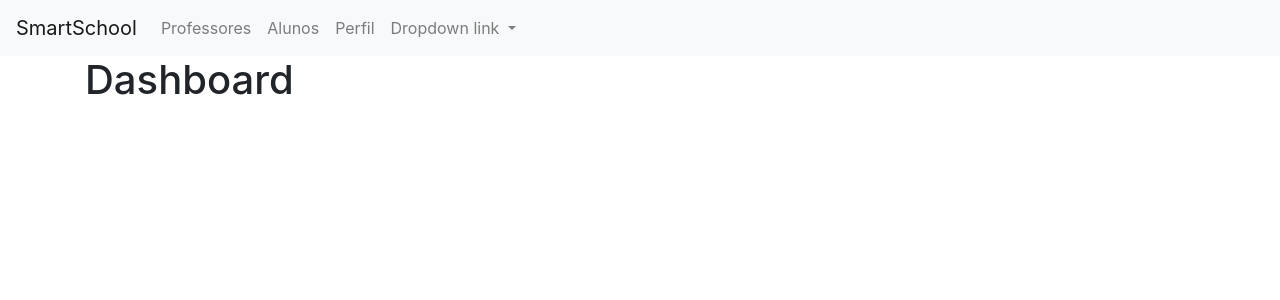
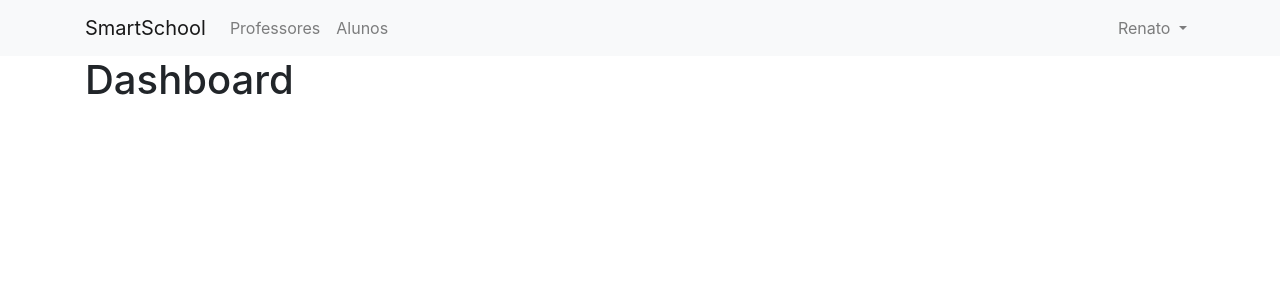
Before and after one commit to DonRenato/SMARTSCHOOL-WEBAPI-ASP.NET-ANGULAR, an Angular app: page /dashboard in a window 1280 px wide. Shown: the top 300 px of the page. Built offline with nearby package versions, Linux system fonts and the light colour scheme.

Commit message:
dropdown

```diff
--- a/src/app/app.module.ts
+++ b/src/app/app.module.ts
@@ -1,6 +1,7 @@
 import { BrowserModule } from '@angular/platform-browser';
 import { NgModule } from '@angular/core';
-
+import { BsDropdownModule } from 'ngx-bootstrap/dropdown';
+import { BrowserAnimationsModule } from '@angular/platform-browser/animations';
 import { AppRoutingModule } from './app-routing.module';
 import { AppComponent } from './app.component';
 import { AlunosComponent } from './alunos/alunos.component';
@@ -23,7 +24,9 @@
    ],
   imports: [
     BrowserModule,
-    AppRoutingModule
+    AppRoutingModule,
+    BrowserAnimationsModule,
+    BsDropdownModule.forRoot()
   ],
   providers: [],
   bootstrap: [AppComponent]
--- a/src/app/nav/nav.component.html
+++ b/src/app/nav/nav.component.html
@@ -1,29 +1,31 @@
 <nav class="navbar navbar-expand-lg navbar-light bg-light">
-  <a routerLink="dashboard" class="navbar-brand">SmartSchool</a>
+  <div class="container">
+    <a routerLink="dashboard" class="navbar-brand">SmartSchool</a>
   <button class="navbar-toggler" type="button" data-toggle="collapse" data-target="#navbarNavDropdown" aria-controls="navbarNavDropdown" aria-expanded="false" aria-label="Toggle navigation">
     <span class="navbar-toggler-icon"></span>
   </button>
   <div class="collapse navbar-collapse" id="navbarNavDropdown">
-    <ul class="navbar-nav">
+    <ul class="navbar-nav mr-auto">
       <li class="nav-item">
         <a routerLink="professores" routerLinkActive="active" class="nav-link">Professores</a>
       </li>
       <li class="nav-item">
         <a routerLink="alunos" routerLinkActive="active" class="nav-link">Alunos</a>
       </li>
-      <li class="nav-item">
-        <a routerLink="perfil" routerLinkActive="active" class="nav-link">Perfil</a>
-      </li>
+    </ul>
+    <ul class="navbar-nav" dropdown>
       <li class="nav-item dropdown">
-        <a class="nav-link dropdown-toggle" href="#" id="navbarDropdownMenuLink" role="button" data-toggle="dropdown" aria-haspopup="true" aria-expanded="false">
-          Dropdown link
+        <a id="button-basic" dropdownToggle class="nav-link dropdown-toggle"
+        id="navbarDropdownMenuLink" role="button" data-toggle="dropdown"
+        aria-haspopup="true" aria-expanded="false" style="cursor: pointer;">
+          Renato
         </a>
-        <div class="dropdown-menu" aria-labelledby="navbarDropdownMenuLink">
-          <a class="dropdown-item" href="#">Action</a>
-          <a class="dropdown-item" href="#">Another action</a>
-          <a class="dropdown-item" href="#">Something else here</a>
+        <div id="dropdown-basic" *dropdownMenu class="dropdown-menu" aria-labelledby="navbarDropdownMenuLink">
+          <a routerLink="perfil" class="dropdown-item" href="#">Perfil</a>
+          <a class="dropdown-item" href="#">Sair</a>
         </div>
       </li>
     </ul>
   </div>
+  </div>
 </nav>
```
